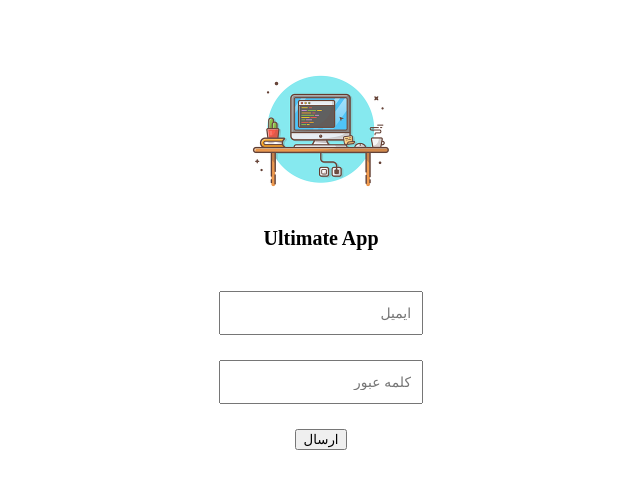
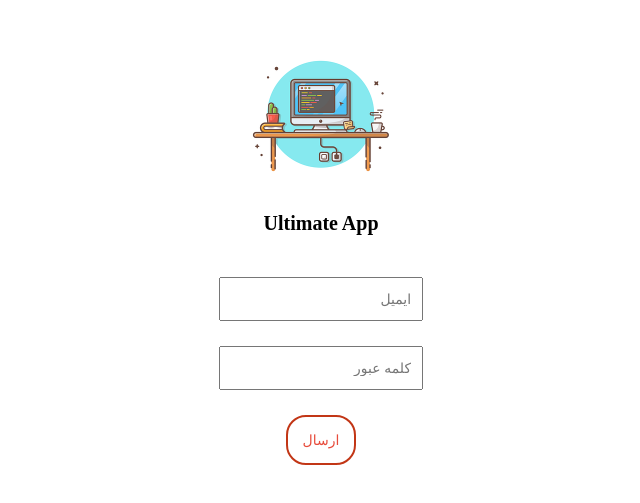
Before and after one commit to RMNProgrammer/ultimate-app, a Next.js app: page /login in a window 1280 px wide. Shown: the part 143-646 px from the top of the page, without its empty margins (319-959 px from the left). Built offline with nearby package versions, Linux system fonts and the light colour scheme.

Commit message:
Introduction to advanced theming

```diff
--- a/components/Button.jsx
+++ b/components/Button.jsx
@@ -1,14 +1,29 @@
 import React from 'react'
 import { css, cx } from '@emotion/css'
+import { useTheme } from '@emotion/react'
 
 const Button = ({ type = 'button', children }) => {
+   const theme = useTheme()
+
    return(
       <div
          className={css`
             width: 100%;
          `}
       >
-         <button type={type}>{children}</button>
+         <button  type={type}
+                  className={css`
+                     padding:15px;
+                     font-size:14px;
+                     cursor:pointer;
+                     border-radius:20px;
+                     background-color:white;
+                     color:${theme.colors.primary};
+                     border:2px solid ${theme.colors.secondary};
+                  `}
+         >
+            {children}
+         </button>
       </div>
    )
 }
--- /dev/null
+++ b/configs/theme.js
@@ -0,0 +1,13 @@
+const theme = {
+    colors: {
+        primary: '#e74c3c',
+        secondary: '#c23616',
+    },
+    typography: {
+        h1: {
+            fontSize: 30,
+        }
+    },
+}
+
+export default theme
--- a/package.json
+++ b/package.json
@@ -11,6 +11,7 @@
   "dependencies": {
     "@emotion/css": "^11.11.2",
     "@emotion/react": "^11.11.1",
+    "emotion-theming": "^11.0.0",
     "next": "13.4.12",
     "react": "18.2.0",
     "react-dom": "18.2.0"
--- a/pages/_app.js
+++ b/pages/_app.js
@@ -1,3 +1,12 @@
-export default function App({ Component, pageProps }) {
-  return <Component {...pageProps} />
+import theme from '../configs/theme'
+import { ThemeProvider } from '@emotion/react'
+
+const MyApp = ({ Component, pageProps }) => {
+   return(
+      <ThemeProvider theme={theme}>
+         <Component {...pageProps} />
+      </ThemeProvider>
+   )
 }
+
+export default MyApp
--- a/pages/_document.js
+++ b/pages/_document.js
@@ -1,8 +1,14 @@
-import { Html, Head, Main, NextScript } from 'next/document'
+import Document ,{ Html, Head, Main, NextScript } from 'next/document'
 
-export default function Document() {
+class MyDocument extends Document {
+   static async getInitialProps(ctx) {
+      const initalProps = await Document.getInitialProps(ctx)
+      return { ...initalProps }
+   }
+
+   render(){
       return (
-    <Html lang="en">
+         <Html>
             <Head />
             <body>
                <Main />
@@ -11,3 +17,6 @@ export default function Document() {
          </Html>
       )
    }
+}
+
+export default MyDocument
```
Also changed, not shown: 1 other file (tests, documents, lock files or other folders). Lines whose indentation alone changed are shown as unchanged.
